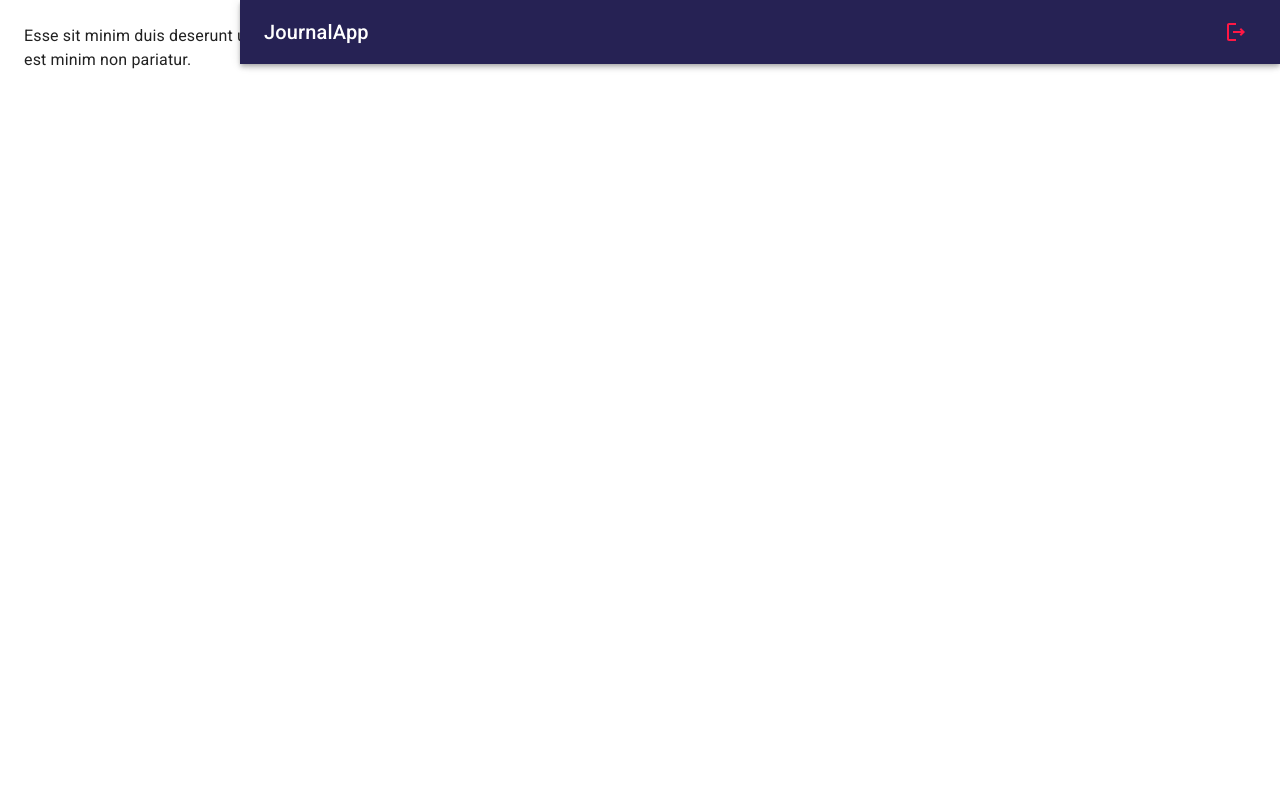
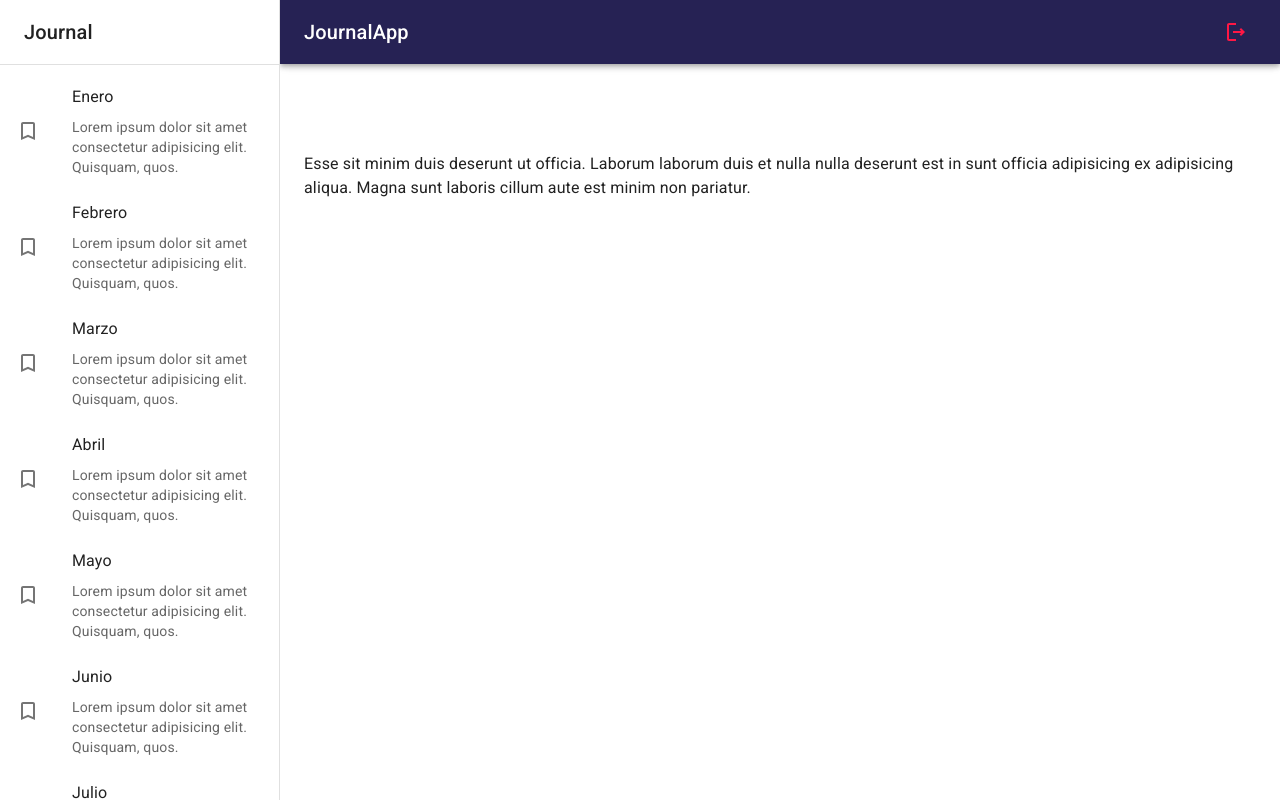
Before and after one commit to max-vigtov/Journal-App, a React (Vite) app: page / in a window 1280 px wide. Built offline with nearby package versions, Linux system fonts and the light colour scheme.

Commit message:
Journal: SideBar added

```diff
--- /dev/null
+++ b/src/journal/components/SideBar.tsx
@@ -0,0 +1,52 @@
+import { TurnedInNot } from '@mui/icons-material';
+import { Box, Divider, Drawer, List, ListItem, ListItemButton, ListItemIcon, ListItemText, Toolbar, Typography, Grid } from '@mui/material';
+
+export const SideBar = ({ drawerWidth = 240 }: { drawerWidth?: number }) => {
+  return (
+    <Box
+      component="nav"
+      sx={{
+        width: { sm: drawerWidth },
+        flexShrink: { sm: 0 }
+      }}
+    >
+      <Drawer
+        variant="permanent"
+        open
+        sx={{
+          display: { xs: 'none', sm: 'block' },
+          '& .MuiDrawer-paper': {
+            boxSizing: 'border-box',
+            width: drawerWidth
+          }
+        }}
+      >
+        <Toolbar>
+          <Typography variant="h6" noWrap component="div">
+            Journal
+          </Typography>
+        </Toolbar>
+        <Divider />
+
+        <List>
+          {
+            ['Enero', 'Febrero', 'Marzo', 'Abril', 'Mayo', 'Junio', 'Julio', 'Agosto', 'Septiembre', 'Octubre', 'Noviembre', 'Diciembre'].map(month => (
+              <ListItem key={month} disablePadding>
+                <ListItemButton>
+                  <ListItemIcon>
+                    <TurnedInNot />
+                  </ListItemIcon>
+                  <Grid container>
+                    <ListItemText primary={month} />
+                    <ListItemText secondary={'Lorem ipsum dolor sit amet consectetur adipisicing elit. Quisquam, quos.'} />
+                  </Grid>
+                </ListItemButton>
+              </ListItem>
+
+            ))
+          }
+        </List>
+      </Drawer>
+    </Box>
+  )
+}
--- a/src/journal/components/index.ts
+++ b/src/journal/components/index.ts
@@ -1 +1,2 @@
 export * from './NavBar';
+export * from './SideBar';
--- a/src/journal/layout/JournalLayout.tsx
+++ b/src/journal/layout/JournalLayout.tsx
@@ -1,11 +1,11 @@
-import { Box } from "@mui/material"
-import { NavBar } from "../components";
+import { Box, Toolbar } from '@mui/material';
+import { NavBar, SideBar } from "../components";
 
 interface JournalLayoutProps {
 	children: React.ReactNode;
 }
 
-const drawerWidth = 240;
+const drawerWidth = 280;
 
 export const JournalLayout = ({ children }: JournalLayoutProps) => {
   return (
@@ -14,12 +14,18 @@ export const JournalLayout = ({ children }: JournalLayoutProps) => {
 		<NavBar drawerWidth={ drawerWidth }/>
 
 		{/* SideBar */}
+		<SideBar drawerWidth={ drawerWidth }/>
+
 		<Box
 			component='main'
-			sx={{  flexGrow: 1, p: 3 }}
+			sx={{
+				flexGrow: 1,
+				p: 3,
+				mt: { xs: 6, sm: 8 } // margen para compensar el navbar
+			}}
 		>
 			{/* Toolbar */}
-
+			<Toolbar/>
 			{ children }
 		</Box>
 	</Box>
```
